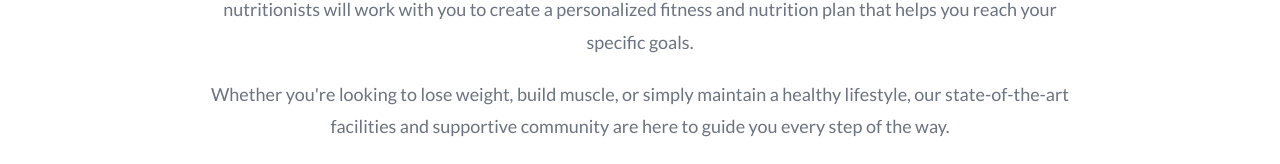
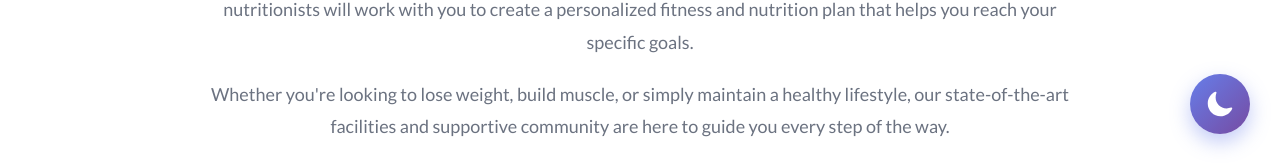
Before and after one commit to ptzivaras/my-gym, a React (Create React App) app: page /about in a window 1280 px wide. Shown: the part 636-800 px from the top of the page. Built offline with nearby package versions, Linux system fonts and the light colour scheme; the HTML template or start-up script is replaced by a standard one.

Commit message:
Dark Mode Simple

```diff
--- a/src/App.js
+++ b/src/App.js
@@ -9,6 +9,7 @@ import ClassesPage from './Routes/Classes/ClassesPage';
 import PricePage from './Routes/Price/PricePage';
 import ContactPage from './Routes/Contact/ContactPage';
 import Footer from './Components/Footer/Footer';
+import DarkModeToggle from './Components/DarkModeToggle/DarkModeToggle';
 import './Components/Footer/Footer.css';
 
 function App() {
@@ -30,7 +31,7 @@ function App() {
       <div>
       <Footer/>
       </div>
-
+      <DarkModeToggle />
     </div>
   );
 }
--- /dev/null
+++ b/src/Components/DarkModeToggle/DarkModeToggle.css
@@ -0,0 +1,57 @@
+.dark-mode-toggle {
+  position: fixed;
+  bottom: 30px;
+  right: 30px;
+  width: 60px;
+  height: 60px;
+  border-radius: 50%;
+  border: none;
+  background: linear-gradient(135deg, #667eea 0%, #764ba2 100%);
+  color: white;
+  cursor: pointer;
+  display: flex;
+  align-items: center;
+  justify-content: center;
+  box-shadow: 0 8px 20px rgba(102, 126, 234, 0.4);
+  transition: all 0.3s ease;
+  z-index: 1000;
+}
+
+.dark-mode-toggle:hover {
+  transform: translateY(-3px) scale(1.05);
+  box-shadow: 0 12px 30px rgba(102, 126, 234, 0.5);
+}
+
+.dark-mode-toggle:active {
+  transform: translateY(-1px) scale(0.98);
+}
+
+.toggle-icon {
+  font-size: 28px;
+  animation: rotate 0.3s ease;
+}
+
+@keyframes rotate {
+  from {
+    transform: rotate(-180deg);
+    opacity: 0;
+  }
+  to {
+    transform: rotate(0deg);
+    opacity: 1;
+  }
+}
+
+/* Responsive */
+@media (max-width: 768px) {
+  .dark-mode-toggle {
+    width: 50px;
+    height: 50px;
+    bottom: 20px;
+    right: 20px;
+  }
+
+  .toggle-icon {
+    font-size: 24px;
+  }
+}
--- /dev/null
+++ b/src/Components/DarkModeToggle/DarkModeToggle.js
@@ -0,0 +1,45 @@
+import React, { useState, useEffect } from 'react';
+import { IoMoon, IoSunny } from 'react-icons/io5';
+import './DarkModeToggle.css';
+
+const DarkModeToggle = () => {
+  const [darkMode, setDarkMode] = useState(false);
+
+  useEffect(() => {
+    // Check if user had a preference saved
+    const savedMode = localStorage.getItem('darkMode');
+    if (savedMode === 'true') {
+      setDarkMode(true);
+      document.body.classList.add('dark-mode');
+    }
+  }, []);
+
+  const toggleDarkMode = () => {
+    const newMode = !darkMode;
+    setDarkMode(newMode);
+
+    if (newMode) {
+      document.body.classList.add('dark-mode');
+      localStorage.setItem('darkMode', 'true');
+    } else {
+      document.body.classList.remove('dark-mode');
+      localStorage.setItem('darkMode', 'false');
+    }
+  };
+
+  return (
+    <button
+      className="dark-mode-toggle"
+      onClick={toggleDarkMode}
+      aria-label="Toggle dark mode"
+    >
+      {darkMode ? (
+        <IoSunny className="toggle-icon" />
+      ) : (
+        <IoMoon className="toggle-icon" />
+      )}
+    </button>
+  );
+};
+
+export default DarkModeToggle;
--- a/src/index.css
+++ b/src/index.css
@@ -5,6 +5,99 @@ body {
     sans-serif;
   -webkit-font-smoothing: antialiased;
   -moz-osx-font-smoothing: grayscale;
+  transition: background-color 0.3s ease, color 0.3s ease;
+}
+
+/* Dark Mode Styles */
+body.dark-mode {
+  background-color: #1a1a2e;
+  color: #eaeaea;
+}
+
+body.dark-mode .navbar {
+  background-color: #16213e;
+  box-shadow: 0 2px 10px rgba(0, 0, 0, 0.5);
+}
+
+body.dark-mode .navbar a {
+  color: #eaeaea;
+}
+
+body.dark-mode .navbar a:hover {
+  color: #667eea;
+}
+
+body.dark-mode .footer {
+  background-color: #0f1419;
+}
+
+body.dark-mode .gallery-header h2,
+body.dark-mode .bmi-title,
+body.dark-mode .contact-form-header h2,
+body.dark-mode h1,
+body.dark-mode h2,
+body.dark-mode h3 {
+  color: #eaeaea;
+}
+
+body.dark-mode .gallery-header p,
+body.dark-mode .bmi-subtitle,
+body.dark-mode .contact-form-header p,
+body.dark-mode p {
+  color: #b8b8b8;
+}
+
+body.dark-mode .contact-form,
+body.dark-mode .bmi-container,
+body.dark-mode .info-card {
+  background-color: #16213e;
+  box-shadow: 0 10px 30px rgba(0, 0, 0, 0.5);
+}
+
+body.dark-mode .form-group input,
+body.dark-mode .form-group textarea {
+  background-color: #1a1a2e;
+  border-color: #2d3748;
+  color: #eaeaea;
+}
+
+body.dark-mode .form-group input:focus,
+body.dark-mode .form-group textarea:focus {
+  border-color: #667eea;
+}
+
+body.dark-mode .form-group label {
+  color: #eaeaea;
+}
+
+body.dark-mode .info-card h3 {
+  color: #eaeaea;
+}
+
+body.dark-mode .info-card p {
+  color: #b8b8b8;
+}
+
+body.dark-mode .about-content h2,
+body.dark-mode .about-content p {
+  color: #eaeaea;
+}
+
+body.dark-mode .contact-info h2,
+body.dark-mode .contact-info h3 {
+  color: #eaeaea;
+}
+
+body.dark-mode .contact-info p {
+  color: #b8b8b8;
+}
+
+body.dark-mode .bmi-calculator {
+  background: linear-gradient(135deg, #2d3748 0%, #1a202c 100%);
+}
+
+body.dark-mode .contact-form-section {
+  background: linear-gradient(135deg, #2d3748 0%, #1a202c 100%);
 }
 
 code {
```
